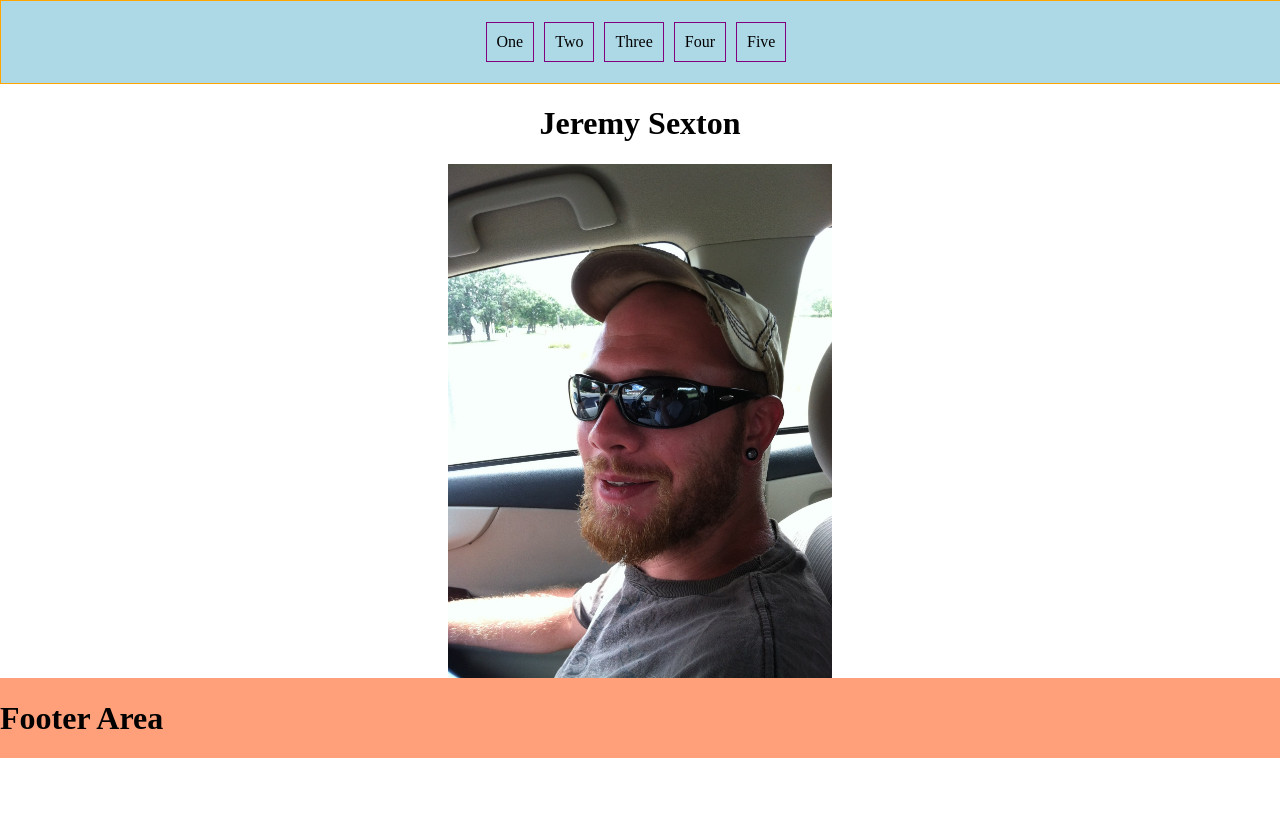
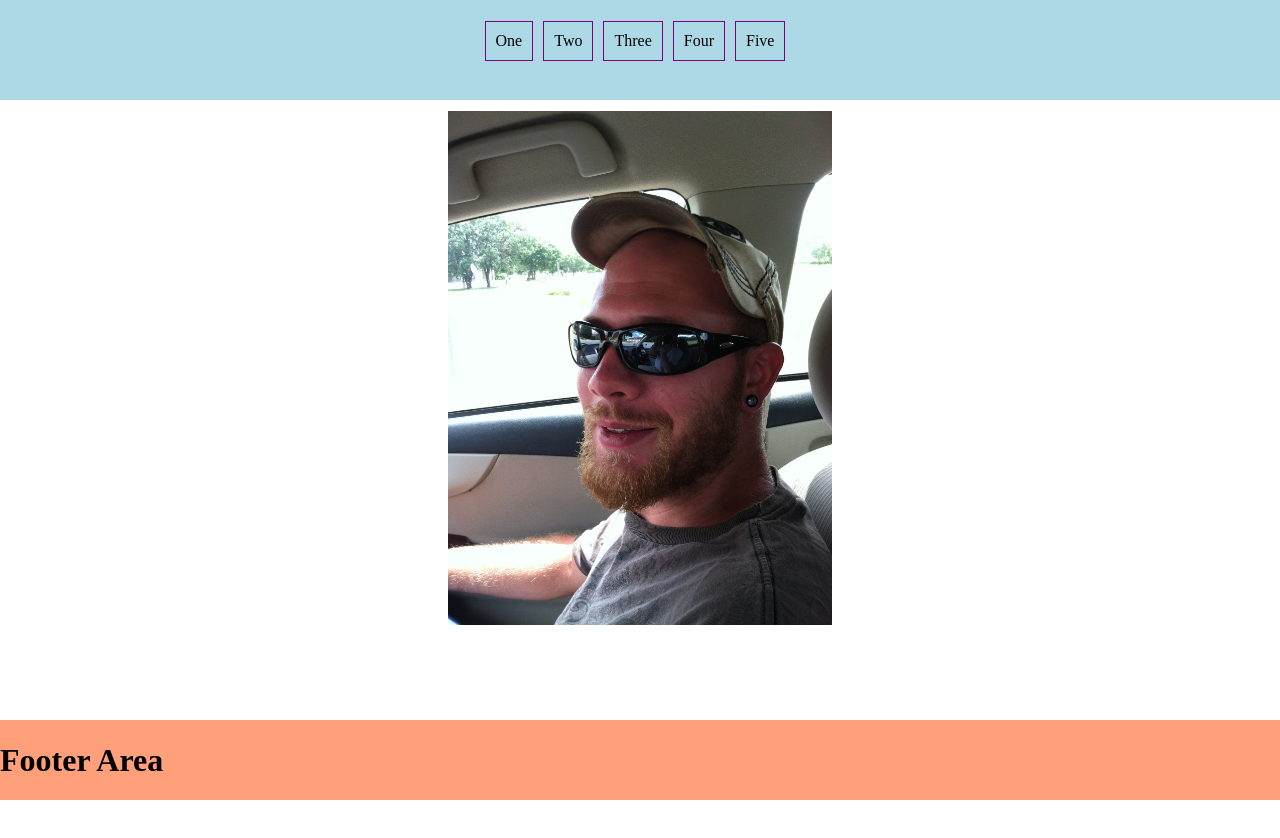
Before and after one commit to JS-goose/Projects, a plain HTML site: page freeCodeCamp Projects/tribute-page/index.html in a window 1280 px wide. Before the commit the page ends 800 px from the top, so only its background shows below. Drawn offline with Linux system fonts and the light colour scheme.

Commit message:
Working on positioning

```diff
--- a/freeCodeCamp Projects/tribute-page/css/styles.css
+++ b/freeCodeCamp Projects/tribute-page/css/styles.css
@@ -6,20 +6,21 @@ body {
   width: 100%;
 }
 
-#main {
+.wrapper {
   display: grid;
-  grid-template-areas: "header header header", "content content content", "footer footer footer";
+  grid-template-areas: "header header header", "content content content",
+    "footer footer footer";
   grid-template-columns: 1fr;
   grid-template-rows: repeat(3, auto-fit);
-  overflow-x: hidden;
 }
 
 #nav {
   grid-area: "header";
-  border: 1px solid orange;
   background-color: lightblue;
-  /* position: fixed; */
   width: 100%;
+  height: 100px;
+  position: absolute;
+  top: 0;
 }
 
 #nav_list {
@@ -36,6 +37,7 @@ body {
 }
 
 #title {
+  margin-top: 5%;
   text-align: center;
 }
 
@@ -51,6 +53,8 @@ img {
   display: block;
 }
 #footer {
+  position: fixed;
+  bottom: 0;
   width: 100%;
   background: lightsalmon;
 }
--- a/freeCodeCamp Projects/tribute-page/index.html
+++ b/freeCodeCamp Projects/tribute-page/index.html
@@ -17,7 +17,7 @@
 
 <body>
     <main id="main">
-        <div class="wrapper">
+        <div id="wrapper">
             <!--[if lt IE 7]>
             <p class="browsehappy">You are using an <strong>outdated</strong> browser. Please <a href="#">upgrade your browser</a> to improve your experience.</p>
         <![endif]-->
@@ -31,20 +31,21 @@
                 </ul>
             </nav>
 
+            <section>
                 <header id="title">
                     <h1>Jeremy Sexton</h1>
                 </header>
+            </section>
 
             <div id="img-div">
-            <img src="images/jeremy.jpg" alt="jeremy sexton wearing a hat and sunglasses while smiling"
-        </div>
-
+                <img src="images/jeremy.jpg" alt="jeremy sexton wearing a hat and sunglasses while smiling" </div>
                     <footer id="footer">
                 <h1>Footer Area</h1>
                 </footer>
 
                 <script src="" async defer></script>
             </div>
+        </div>
     </main>
 </body>
 
```
Lines whose indentation alone changed are shown as unchanged.
